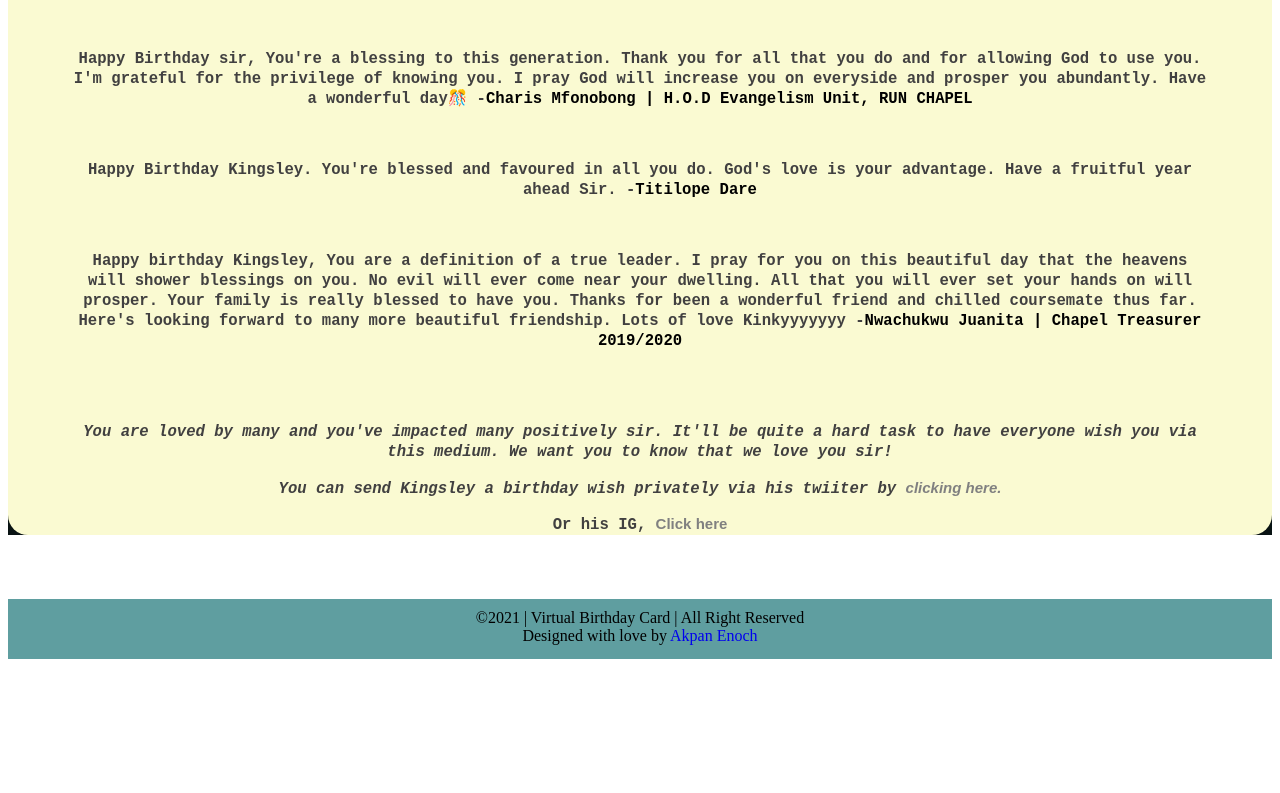
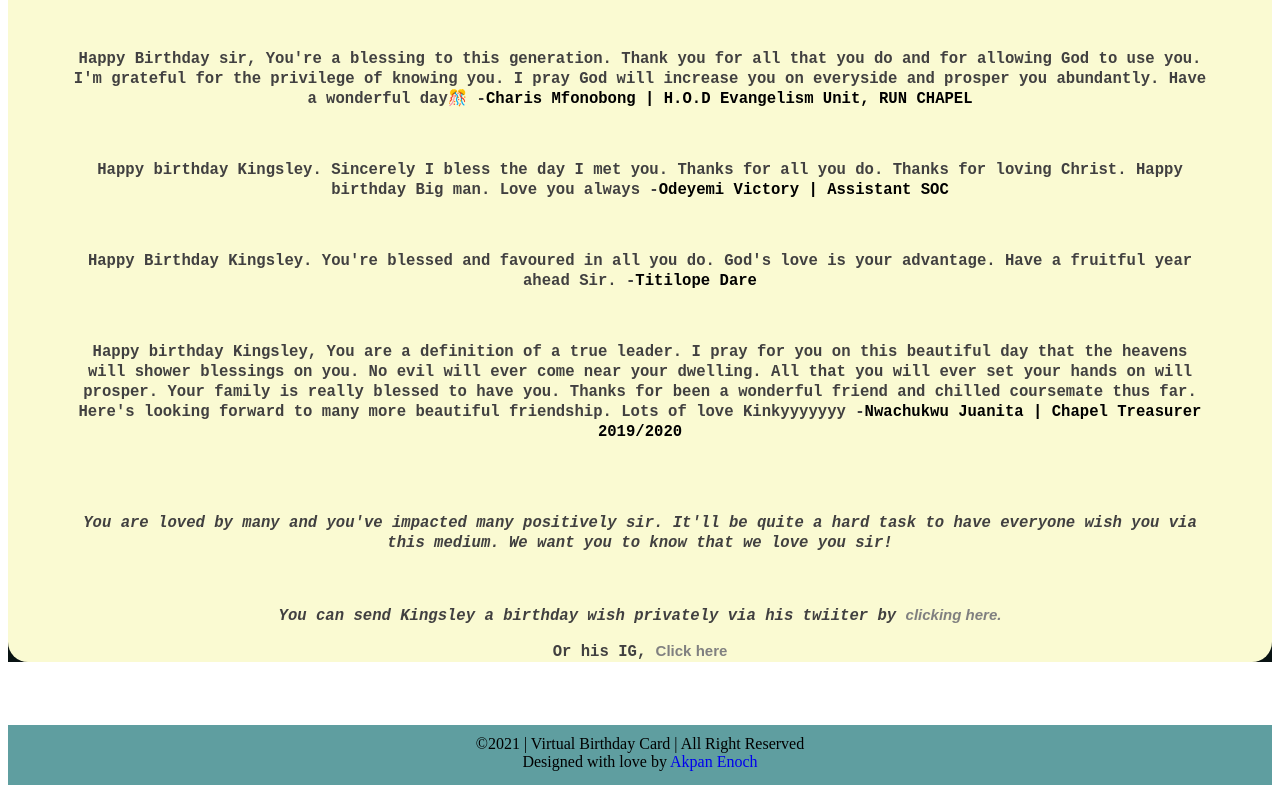
Before and after one commit to Enoch-devv/a-virtual-birthday-card, a plain HTML site: page index.html in a window 1280 px wide. Shown: the part 1800-2593 px from the top of the page. Before the commit the page ends 2467 px from the top, so only its background shows below. Drawn offline with Linux system fonts and the light colour scheme.

Commit message:
Update index.html

```diff
--- a/index.html
+++ b/index.html
@@ -10,7 +10,7 @@
 <body>
     <div id="header">
         <div id="headline">
-            <marquee scrollamount="5" direction="left">Today is Onyeoziri Kingsley's Birthday! &nbsp;&nbsp;&nbsp;&nbsp;&nbsp;&nbsp;&nbsp;&nbsp;&nbsp;&nbsp;&nbsp;&nbsp;&nbsp;&nbsp;&nbsp;&nbsp;&nbsp;&nbsp;&nbsp;&nbsp;&nbsp;&nbsp;&nbsp;&nbsp;&nbsp;&nbsp;&nbsp;&nbsp;&nbsp;&nbsp;&nbsp;&nbsp;&nbsp;&nbsp;&nbsp;&nbsp;&nbsp;&nbsp;&nbsp;&nbsp;&nbsp;&nbsp;&nbsp;&nbsp;&nbsp;&nbsp;&nbsp;&nbsp;&nbsp;&nbsp;&nbsp;&nbsp;&nbsp;&nbsp;&nbsp;&nbsp;&nbsp;&nbsp;&nbsp;&nbsp;&nbsp;&nbsp;&nbsp;&nbsp;&nbsp;&nbsp;&nbsp;&nbsp;&nbsp;&nbsp;&nbsp;&nbsp;&nbsp;&nbsp;&nbsp;&nbsp;&nbsp;&nbsp;&nbsp;&nbsp;&nbsp;&nbsp;&nbsp;&nbsp;&nbsp;&nbsp;&nbsp;&nbsp;&nbsp;&nbsp;&nbsp;&nbsp;&nbsp;&nbsp;&nbsp;&nbsp;&nbsp;&nbsp;&nbsp;&nbsp;&nbsp;&nbsp;&nbsp;&nbsp;&nbsp;&nbsp;&nbsp;&nbsp;&nbsp;&nbsp;&nbsp;&nbsp;&nbsp;We love You!&nbsp;&nbsp;&nbsp;&nbsp;&nbsp;&nbsp;&nbsp;&nbsp;&nbsp;&nbsp;&nbsp;&nbsp;&nbsp;&nbsp;&nbsp;&nbsp;&nbsp;&nbsp;&nbsp;&nbsp;&nbsp;&nbsp;&nbsp;&nbsp;&nbsp;&nbsp;&nbsp;&nbsp;&nbsp;&nbsp;&nbsp;&nbsp;&nbsp;&nbsp;&nbsp;&nbsp;&nbsp;&nbsp;&nbsp;&nbsp;&nbsp;&nbsp;&nbsp;&nbsp;&nbsp;&nbsp;&nbsp;&nbsp;&nbsp;&nbsp;&nbsp;&nbsp;&nbsp;&nbsp;&nbsp;&nbsp;&nbsp;&nbsp;&nbsp;&nbsp;&nbsp;&nbsp;&nbsp;&nbsp;&nbsp;&nbsp;&nbsp;&nbsp;&nbsp;&nbsp;&nbsp;&nbsp;&nbsp;&nbsp;&nbsp;&nbsp;&nbsp;&nbsp;&nbsp;&nbsp;&nbsp;&nbsp;&nbsp;&nbsp;&nbsp;&nbsp;&nbsp;&nbsp;&nbsp;&nbsp;&nbsp;&nbsp;&nbsp;&nbsp;&nbsp;&nbsp;&nbsp;&nbsp;&nbsp;&nbsp;&nbsp;&nbsp;&nbsp;&nbsp;&nbsp;Happy Birthday Governor!</marquee>
+            <marquee scrollamount="5" direction="left">Today is Onyeoziri Kingsley's Birthday! &nbsp;&nbsp;&nbsp;&nbsp;&nbsp;&nbsp;&nbsp;&nbsp;&nbsp;&nbsp;&nbsp;&nbsp;&nbsp;&nbsp;&nbsp;&nbsp;&nbsp;&nbsp;&nbsp;&nbsp;&nbsp;&nbsp;&nbsp;&nbsp;&nbsp;&nbsp;&nbsp;&nbsp;&nbsp;&nbsp;&nbsp;&nbsp;&nbsp;&nbsp;&nbsp;&nbsp;&nbsp;&nbsp;&nbsp;&nbsp;&nbsp;&nbsp;&nbsp;&nbsp;&nbsp;&nbsp;&nbsp;&nbsp;&nbsp;&nbsp;&nbsp;&nbsp;&nbsp;&nbsp;&nbsp;&nbsp;&nbsp;&nbsp;&nbsp;&nbsp;&nbsp;&nbsp;&nbsp;&nbsp;&nbsp;&nbsp;&nbsp;&nbsp;&nbsp;&nbsp;&nbsp;&nbsp;&nbsp;&nbsp;&nbsp;&nbsp;&nbsp;&nbsp;We love You!&nbsp;&nbsp;&nbsp;&nbsp;&nbsp;&nbsp;&nbsp;&nbsp;&nbsp;&nbsp;&nbsp;&nbsp;&nbsp;&nbsp;&nbsp;&nbsp;&nbsp;&nbsp;&nbsp;&nbsp;&nbsp;&nbsp;&nbsp;&nbsp;&nbsp;&nbsp;&nbsp;&nbsp;&nbsp;&nbsp;&nbsp;&nbsp;&nbsp;&nbsp;&nbsp;&nbsp;&nbsp;&nbsp;&nbsp;&nbsp;&nbsp;&nbsp;&nbsp;&nbsp;&nbsp;&nbsp;&nbsp;&nbsp;&nbsp;&nbsp;&nbsp;&nbsp;&nbsp;&nbsp;&nbsp;&nbsp;&nbsp;&nbsp;&nbsp;&nbsp;&nbsp;&nbsp;&nbsp;&nbsp;&nbsp;&nbsp;&nbsp;&nbsp;&nbsp;&nbsp;&nbsp;Happy Birthday Governor!</marquee>
         </div>
     </div>
 
@@ -131,7 +131,18 @@ Happy happy birthday🥳🥳 -<strong style="color: black;">Irelewuyi Moyinoluwa
 
                  </p> <br>
 
-                <p>
+                 <p>
+
+                    Happy birthday Kingsley.
+
+                    Sincerely I bless the day I met you.
+                    Thanks for all you do.
+                    Thanks for loving Christ.
+                    Happy birthday Big man. Love you always -<strong style="color: black;">Odeyemi Victory | Assistant SOC</strong>
+
+                 </p> <br>
+
+                 <p>
 
                     Happy Birthday Kingsley. You're blessed and favoured in all you do. God's love is your advantage. Have a fruitful year ahead Sir. -<strong style="color: black;">Titilope Dare</strong>
 
@@ -147,7 +158,7 @@ Happy happy birthday🥳🥳 -<strong style="color: black;">Irelewuyi Moyinoluwa
                     <em>
                         You are loved by many and you've impacted many positively sir.
                         It'll be quite a hard task to have everyone wish you via this medium. We want you to know that we love you sir!                    </em>
-                </p>
+                </p> <br>
                 <p>
                     <em>You can send Kingsley a birthday wish privately via his twiiter by <a href="www.twitter.com/kingsley_oziri">clicking here.</em></a>
                 </p>
```
